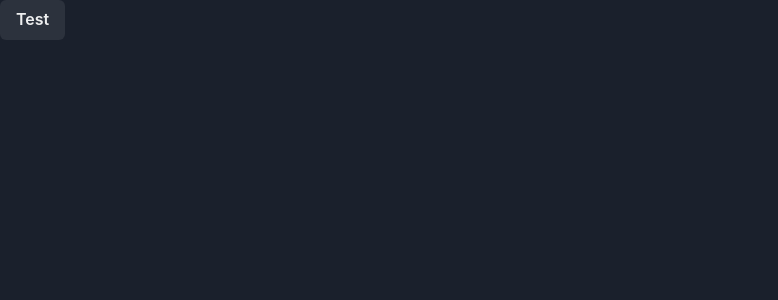
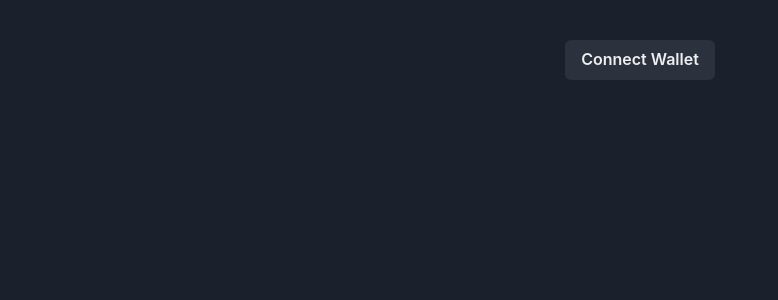
Before and after one commit to rori4/simple-swap-blocknative, a React (Create React App) app: page / in a window 1280 px wide. Shown: the top 300 px of the page, without its empty margins (0-778 px from the left). Built offline with nearby package versions, Linux system fonts and the light colour scheme.

Commit message:
add some style

```diff
--- a/src/components/App.js
+++ b/src/components/App.js
@@ -1,10 +1,10 @@
 import React from "react"
-import { Button } from "@chakra-ui/react"
+import { Button, Center } from "@chakra-ui/react"
 
 export default function App() {
 	return (
-		<div>
-			<Button>Test</Button>
-		</div>
+		<Center my={10}>
+			<Button>Connect Wallet</Button>
+		</Center>
 	)
 }
```
